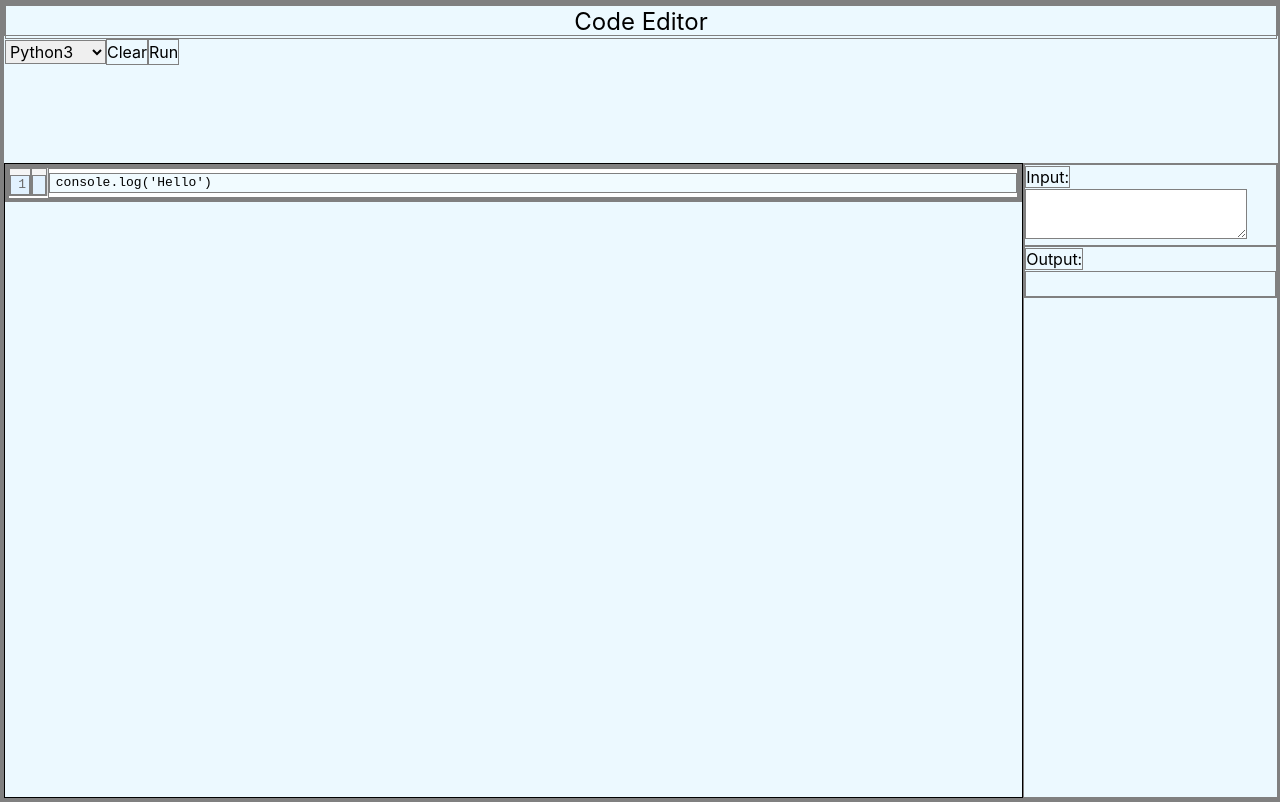
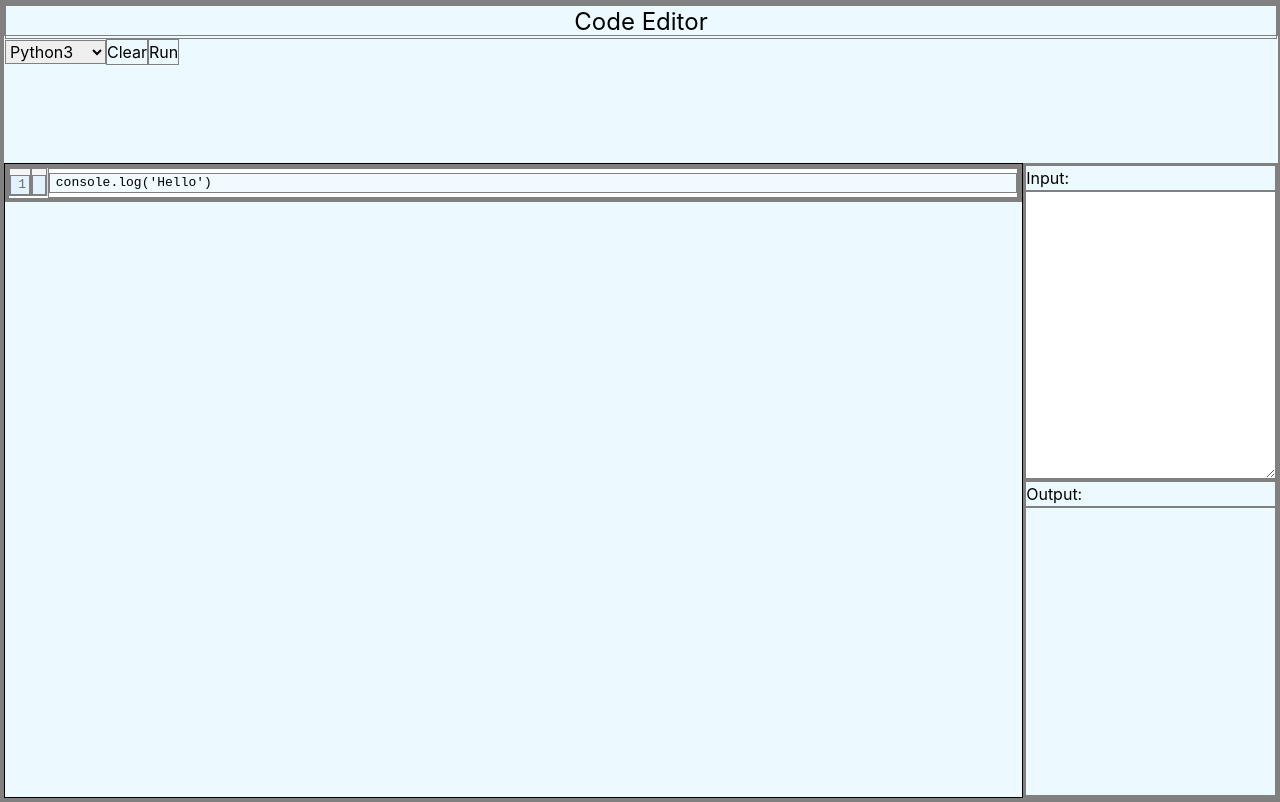
Before and after one commit to ethiclesshacker/code-editor-frontend, a React (Create React App) app: page / in a window 1280 px wide. Built offline with nearby package versions, Linux system fonts and the light colour scheme.

Commit message:
Fixed more css.

```diff
--- a/src/components/CodeEditor.jsx
+++ b/src/components/CodeEditor.jsx
@@ -1,10 +1,19 @@
-import React from "react";
+import React, { useEffect, useState } from "react";
 import CodeMirror from '@uiw/react-codemirror';
 
 
+
 export default function CodeEditor() {
+
+    const [codeValue, setCodeValue] = useState("console.log('Hello')");
+
+    useEffect(()=>{
+        console.log(codeValue);
+    },[codeValue])
+
     return (
         <div id="main" className="grid grid-cols-5 grid-rows-5 h-[100%]">
+            {/* <!-- Element 1: Header--> */}
             <div id="sidebar" className="row-span-1 col-span-5 col-start-1 row-start-1 max-h-[20%]">
                 <div className="text-2xl text-center">
                     Code Editor
@@ -16,36 +25,40 @@ export default function CodeEditor() {
                     <option value="java">Java</option>
                 </select>
                 {/* <!-- <button id="js">JS</button> --> */}
-                <button type="reset" id="rst">Clear</button>
+                <button type="reset" id="rst" onClick={() => setCodeValue("")}>Clear</button>
                 <button id="run">Run</button>
             </div>
 
-            {/* <!-- ELement 2: Code Holder --> */}
+            {/* <!-- Element 2: Code Holder --> */}
             <div id="scode" className="col-span-4 row-span-4 col-start-1 row-start-2 border border-solid border-black">
                 <div name="code" id="code-text">
                     <CodeMirror
-                        value={"console.log('Hello')"}
+                        value={codeValue}
                         options={{
+                            tabSize: 2,
+                            mode: 'js',
+                            // keyMap: 'sublime',
                             // theme: 'monokai',
-                            tabSize: 2,
-                            // keyMap: 'sublime',
-                            mode: 'js',
                         }}
+                        onChange={setCodeValue}
+                        className="h-[100%]"
                     />
                 </div>
             </div>
 
 
             {/* <!-- ELement 3: I/O --> */}
-            <div id="sidebar1" className="col-span-1 col-start-5 row-start-2 row-span-4">
-                <div id="cont-input">
+            <div id="sidebar1" className="col-span-1 col-start-5 row-start-2 row-span-4 flex flex-col">
+                <div id="cont-input" className="flex-1 flex flex-col">
                     <label for="input">Input: </label>
-                    <textarea class="box" name="input" type="text" id="input"></textarea>
+                    {/* <br /> */}
+                    <textarea className="box flex-1" name="input" type="text" id="input"></textarea>
                 </div>
-                <div id="cont-output">
+                <div id="cont-output" className="flex-1 flex flex-col">
                     <label for="output">Output: </label>
+                    {/* <br /> */}
                     {/* <textarea name="input" type="text" id="input"></textarea> */}
-                    <pre class="box"> </pre>
+                    <pre className="box flex-1"> </pre>
                 </div>
             </div>
         </div>
```
